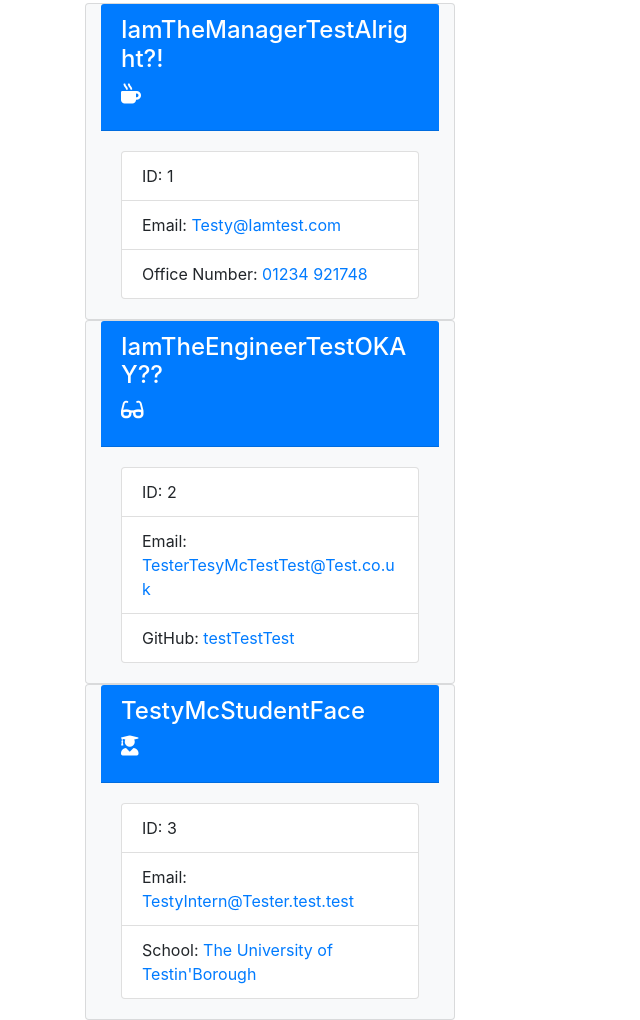
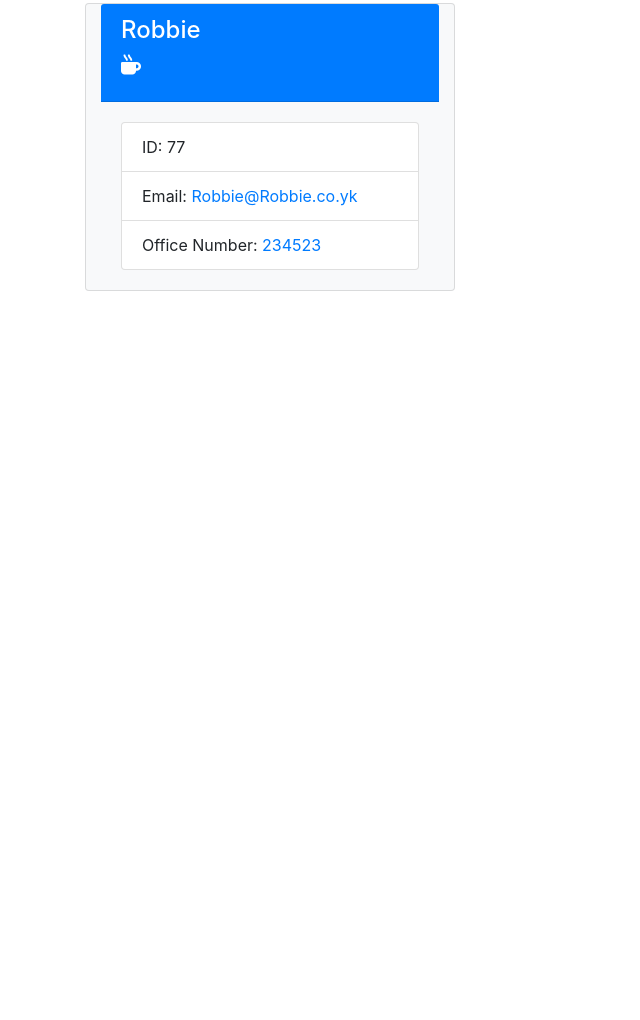
Before and after one commit to Robbie-Bridgwater/Team-Profile-Generator, a website: page app/dist/Team-Profile.html in a window 1280 px wide. Shown: the part 213-1233 px from the top of the page, without its empty margins (0-640 px from the left). After the commit the page ends 800 px from the top, so only its background shows below. Drawn offline with nearby package versions, Linux system fonts and the light colour scheme.

Commit message:
edited readME

```diff
--- a/app/dist/Team-Profile.html
+++ b/app/dist/Team-Profile.html
@@ -17,42 +17,14 @@
         <article class="container">
     <div class="card col-4 bg-light">
         <div class="card-header text-white bg-primary">
-            <h4>IamTheManagerTestAlright?!</h4>
+            <h4>Robbie</h4>
             <h5 class="card-title text-white"><i class="fas fa-mug-hot"></i></h5>
         </div>
         <div class="card-body">
             <ul class="list-group">
-                <li class="list-group-item">ID: 1</li>
-                <li class="list-group-item">Email: <a href="mailto:Testy@Iamtest.com">Testy@Iamtest.com</a></li>
-                <li class="list-group-item">Office Number: <a href="01234 921748">01234 921748</a></li>
-            </ul>
-        </div>
-</div>
-    <div class="card col-4 bg-light">
-        <div class="card-header text-white bg-primary">
-            <h4>IamTheEngineerTestOKAY??</h4>
-            <h5 class="card-title text-white"><i class="fas fa-glasses"></i></h5>
-        </div>
-        <div class="card-body">
-            <ul class="list-group">
-                <li class="list-group-item">ID: 2</li>
-                <li class="list-group-item">Email: <a href="mailto:TesterTesyMcTestTest@Test.co.uk">TesterTesyMcTestTest@Test.co.uk</a></li>
-                <li class="list-group-item">GitHub:
-                    <a href="https://github.com/testTestTest" target="_blank">testTestTest</a>
-                </li>
-            </ul>
-        </div>
-</div>
-    <div class="card col-4 bg-light">
-        <div class="card-header text-white bg-primary">
-            <h4>TestyMcStudentFace</h4>
-            <h5 class="card-title text-white"><i class="fas fa-user-graduate"></i></h5>
-        </div>
-        <div class="card-body">
-            <ul class="list-group">
-                <li class="list-group-item">ID: 3</li>
-                <li class="list-group-item">Email: <a href="mailto:TestyIntern@Tester.test.test">TestyIntern@Tester.test.test</a></li>
-                <li class="list-group-item">School: <a href="The University of Testin'Borough"> The University of Testin'Borough</a></li>
+                <li class="list-group-item">ID: 77</li>
+                <li class="list-group-item">Email: <a href="mailto:Robbie@Robbie.co.yk">Robbie@Robbie.co.yk</a></li>
+                <li class="list-group-item">Office Number: <a href="234523">234523</a></li>
             </ul>
         </div>
 </div>
```
Also changed, not shown: README.md.
